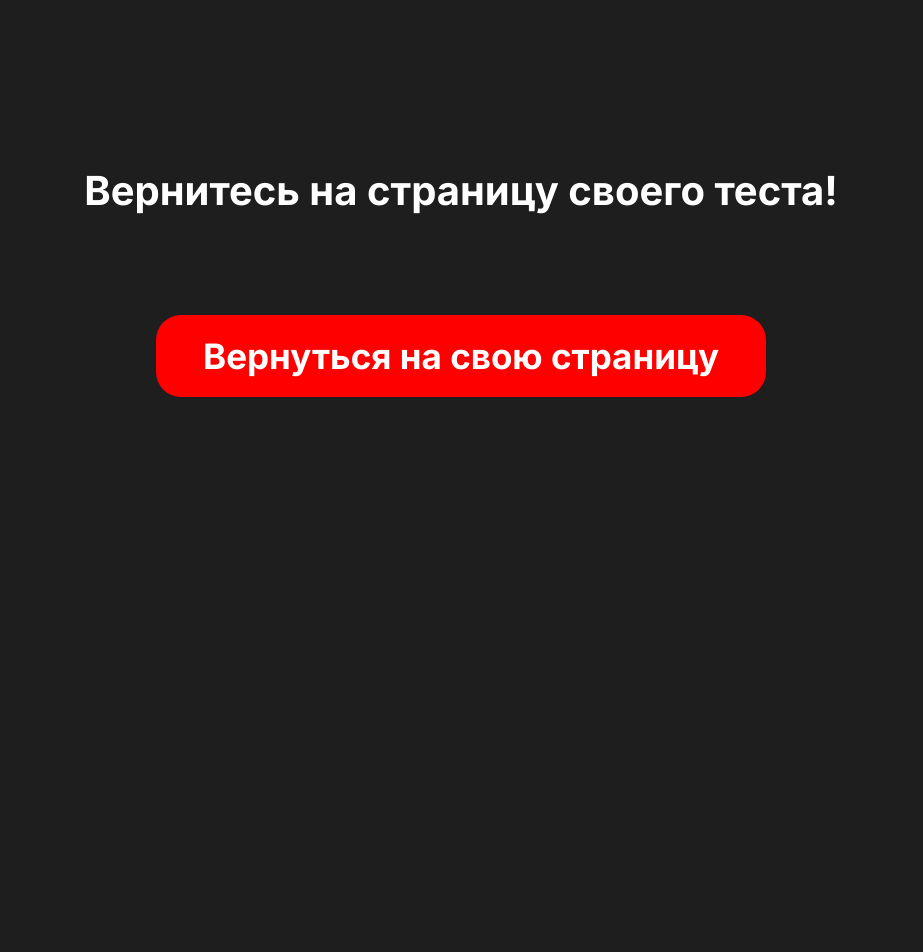
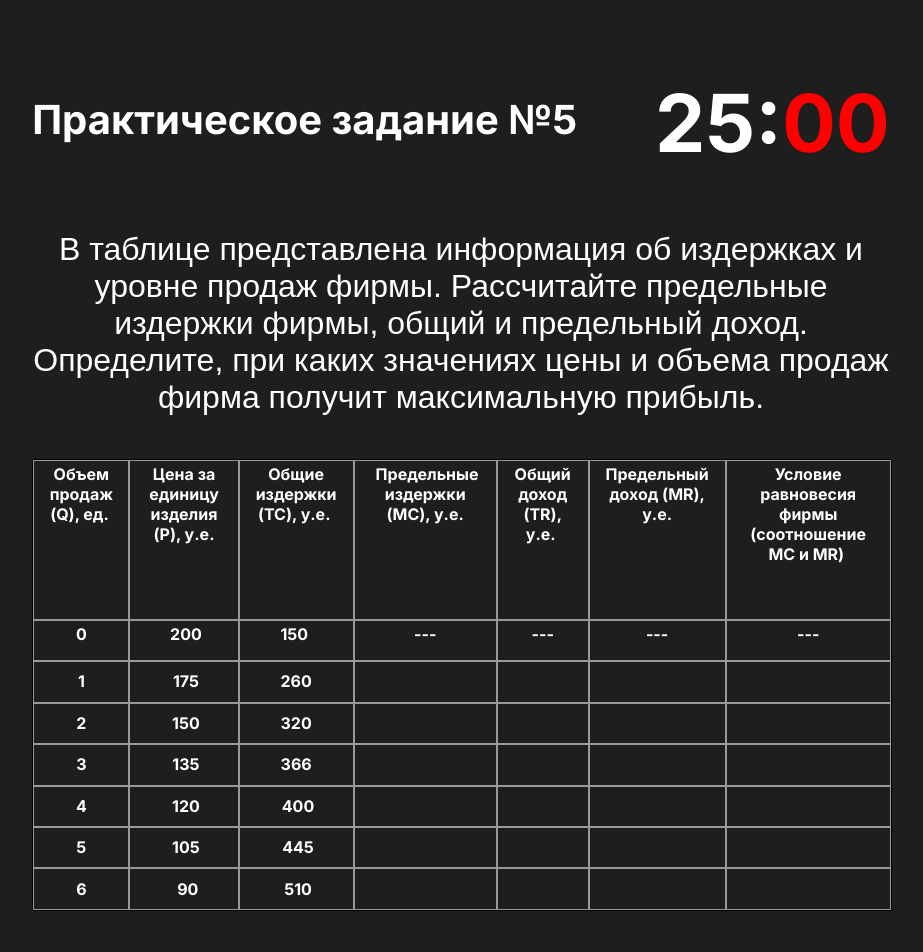
Before and after one commit to HondDK/ecolimp, a React (Create React App) app: page /testfive in a window 1280 px wide. Shown: the top 952 px of the page, without its empty margins (179-1102 px from the left). Before the commit the page ends 800 px from the top, so only its background shows below. Built offline with nearby package versions, Linux system fonts and the light colour scheme.

Commit message:
testFiveFix

```diff
--- a/src/App.js
+++ b/src/App.js
@@ -3,6 +3,7 @@ import TestOne from "./pages/TestOne";
 import TestTwo from "./pages/TestTwo";
 import TestTree from "./pages/TestThree";
 import TestFour from "./pages/TestFour";
+import TestFive from "./pages/TestFive";
 import Registration from "./pages/Registration";
 import ErrorPage from "./pages/ErrorPage";
 import "./style/style.scss";
@@ -34,16 +35,20 @@ const router = createBrowserRouter([
 		path: "/testfour",
 		element: <TestFour></TestFour>,
 	},
+	{
+		path: "/testfive",
+		element: <TestFive></TestFive>,
+	},
 ]);
 
-function handleCopy(e) {
-	e.preventDefault();
-	alert("Текст нельзя копировать!");
-}
+// function handleCopy(e) {
+// 	e.preventDefault();
+// 	alert("Текст нельзя копировать!");
+// }
 
 function App() {
 	return (
-		<div className="App" onCopy={handleCopy}>
+		<div className="App" >
 			<RouterProvider router={router} />
 		</div>
 	);
--- a/src/pages/TestFive.js
+++ b/src/pages/TestFive.js
@@ -17,7 +17,10 @@ const TestFive = () => {
 					Определите, при каких значениях цены и объема продаж фирма получит
 					максимальную прибыль.
 				</div>
-				<div class="divTable" style="width: 100%; border: 1px solid #000; ">
+				<div
+					class="divTable"
+					style={{ width: "100%", border: "1px solid #000" }}
+				>
 					<div class="divTableBody">
 						<div class="divTableRow">
 							<div class="divTableCell">Объем продаж (Q), ед.&nbsp;</div>
@@ -45,7 +48,7 @@ const TestFive = () => {
 							<div class="divTableCell">1</div>
 							<div class="divTableCell">&nbsp;175</div>
 							<div class="divTableCell">
-								<span style="font-weight: 400;">260</span>
+								<span style={{ fontWeight: "400" }}>260</span>
 							</div>
 							<div class="divTableCell">
 								<input type="number" />
@@ -63,10 +66,10 @@ const TestFive = () => {
 						<div class="divTableRow">
 							<div class="divTableCell">2</div>
 							<div class="divTableCell">
-								&nbsp;<span style="font-weight: 400;">150</span>
+								&nbsp;<span style={{ fontWeight: "400" }}>150</span>
 							</div>
 							<div class="divTableCell">
-								<span style="font-weight: 400;">320</span>
+								<span style={{ fontWeight: "400" }}>320</span>
 							</div>
 							<div class="divTableCell">
 								<input type="number" />
@@ -84,10 +87,10 @@ const TestFive = () => {
 						<div class="divTableRow">
 							<div class="divTableCell">3</div>
 							<div class="divTableCell">
-								&nbsp;<span style="font-weight: 400;">135</span>
+								&nbsp;<span style={{ fontWeight: "400" }}>135</span>
 							</div>
 							<div class="divTableCell">
-								<span style="font-weight: 400;">366</span>
+								<span style={{ fontWeight: "400" }}>366</span>
 							</div>
 							<div class="divTableCell">
 								<input type="number" />
@@ -105,10 +108,10 @@ const TestFive = () => {
 						<div class="divTableRow">
 							<div class="divTableCell">4</div>
 							<div class="divTableCell">
-								&nbsp;<span style="font-weight: 400;">120</span>
+								&nbsp;<span style={{ fontWeight: "400" }}>120</span>
 							</div>
 							<div class="divTableCell">
-								&nbsp;<span style="font-weight: 400;">400</span>
+								&nbsp;<span style={{ fontWeight: "400" }}>400</span>
 							</div>
 							<div class="divTableCell">
 								<input type="number" />
@@ -126,10 +129,10 @@ const TestFive = () => {
 						<div class="divTableRow">
 							<div class="divTableCell">5</div>
 							<div class="divTableCell">
-								&nbsp;<span style="font-weight: 400;">105</span>
+								&nbsp;<span style={{ fontWeight: "400" }}>105</span>
 							</div>
 							<div class="divTableCell">
-								&nbsp;<span style="font-weight: 400;">445</span>
+								&nbsp;<span style={{ fontWeight: "400" }}>445</span>
 							</div>
 							<div class="divTableCell">
 								<input type="number" />
@@ -147,10 +150,10 @@ const TestFive = () => {
 						<div class="divTableRow">
 							<div class="divTableCell">6</div>
 							<div class="divTableCell">
-								&nbsp;&nbsp;<span style="font-weight: 400;">90</span>
+								&nbsp;&nbsp;<span style={{ fontWeight: "400" }}>90</span>
 							</div>
 							<div class="divTableCell">
-								&nbsp;<span style="font-weight: 400;">510</span>
+								&nbsp;<span style={{ fontWeight: "400" }}>510</span>
 							</div>
 							<div class="divTableCell">
 								<input type="number" />
```
